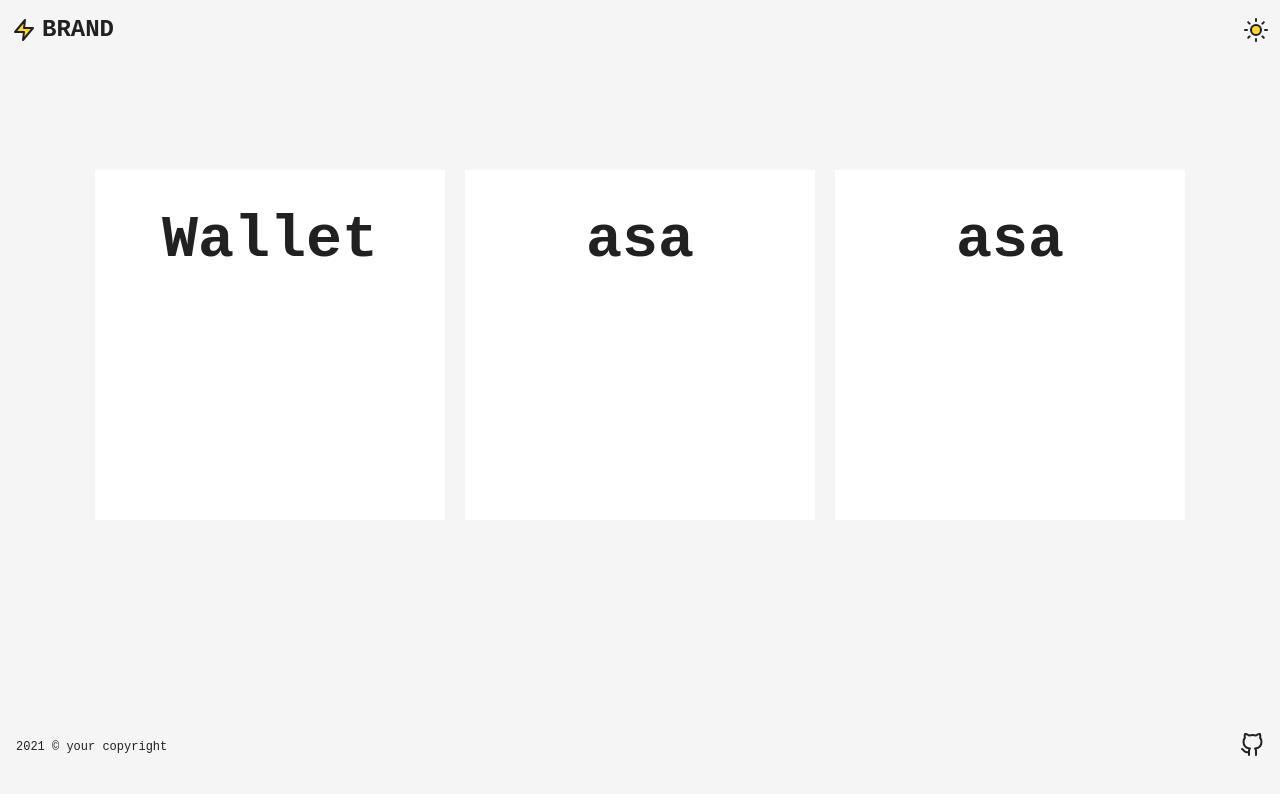
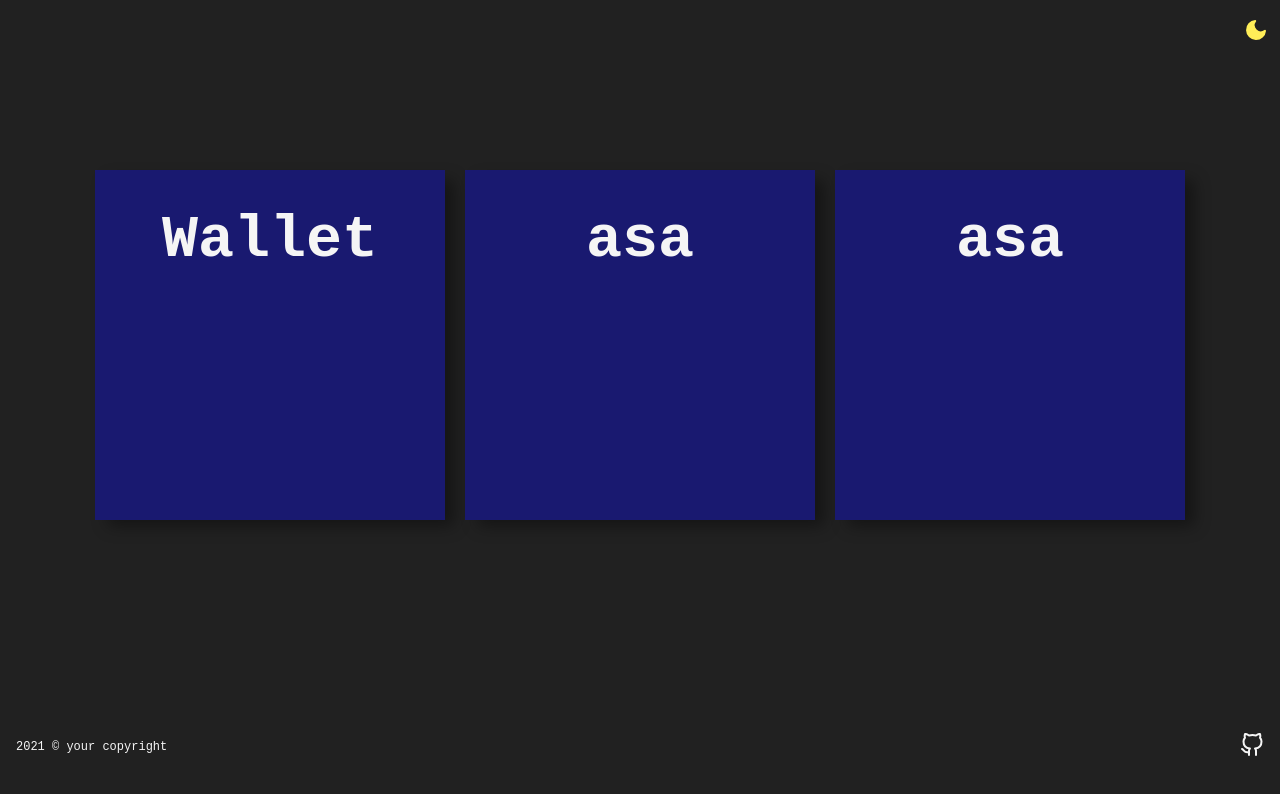
Before and after one commit to Danyelss/License-SPA-React, a React app: page / in a window 1280 px wide. Shown: the top 794 px of the page. Built offline with nearby package versions, Linux system fonts and the light colour scheme.

Commit message:
Changes 2

```diff
--- a/package.json
+++ b/package.json
@@ -1,5 +1,6 @@
 {
-  "name": "react-spa-template",
+  "hompage": "https://Danyelss.github.io/License-SPA-React",
+  "name": "license-spa-react",
   "engines": {
     "node": ">=10",
     "npm": ">=6"
@@ -75,6 +76,5 @@
       "last 1 firefox version",
       "last 1 safari version"
     ]
-  },
-    "hompage": "https://Danyelss/github.io/License-SPA-React"
+  }
 }
--- a/src/contexts/ThemeContext.js
+++ b/src/contexts/ThemeContext.js
@@ -5,7 +5,7 @@ const Context = createContext();
 export const useThemeContext = () => useContext(Context);
 
 export default function ThemeContext({ children }) {
-  const [theme, setTheme] = useState('light');
+  const [theme, setTheme] = useState('dark');
 
   const isLight = useMemo(() => theme === 'light', [theme]);
 
--- a/src/layouts/Footer.js
+++ b/src/layouts/Footer.js
@@ -24,7 +24,7 @@ const Footer = () => {
       <nav>
         <div>{new Date().getFullYear()} &copy; your copyright</div>
         <div>
-          <a href="https://github.com/ofnullable/react-spa-template" rel="noopener noreferrer" target="_blank">
+          <a href="https://github.com/Danyelss/React-Website-Project" rel="noopener noreferrer" target="_blank">
             <GithubIcon className="github" />
           </a>
         </div>
--- a/src/layouts/Header.js
+++ b/src/layouts/Header.js
@@ -62,8 +62,8 @@ const Header = () => {
       <nav>
         <div className="logo">
           <Link to="/" replace={pathname === '/'}>
-            <LogoIcon />
-            brand
+            {/* how to link pages */}
+
           </Link>
         </div>
         <div>
--- a/src/styles/index.scss
+++ b/src/styles/index.scss
@@ -37,7 +37,9 @@ a {
     width: 350px;
     padding: 0px;
     margin: 10px;
-    background-color: White;
+    background-color: MidnightBlue;
+    -webkit-box-shadow: 11px 8px 15px -2px rgba(0,0,0,0.39);
+    box-shadow: 11px 8px 15px -2px rgba(0,0,0,0.39);
 }
 
 .slide-bottom {
```
Also changed, not shown: 1 other file (tests, documents, lock files or other folders).
